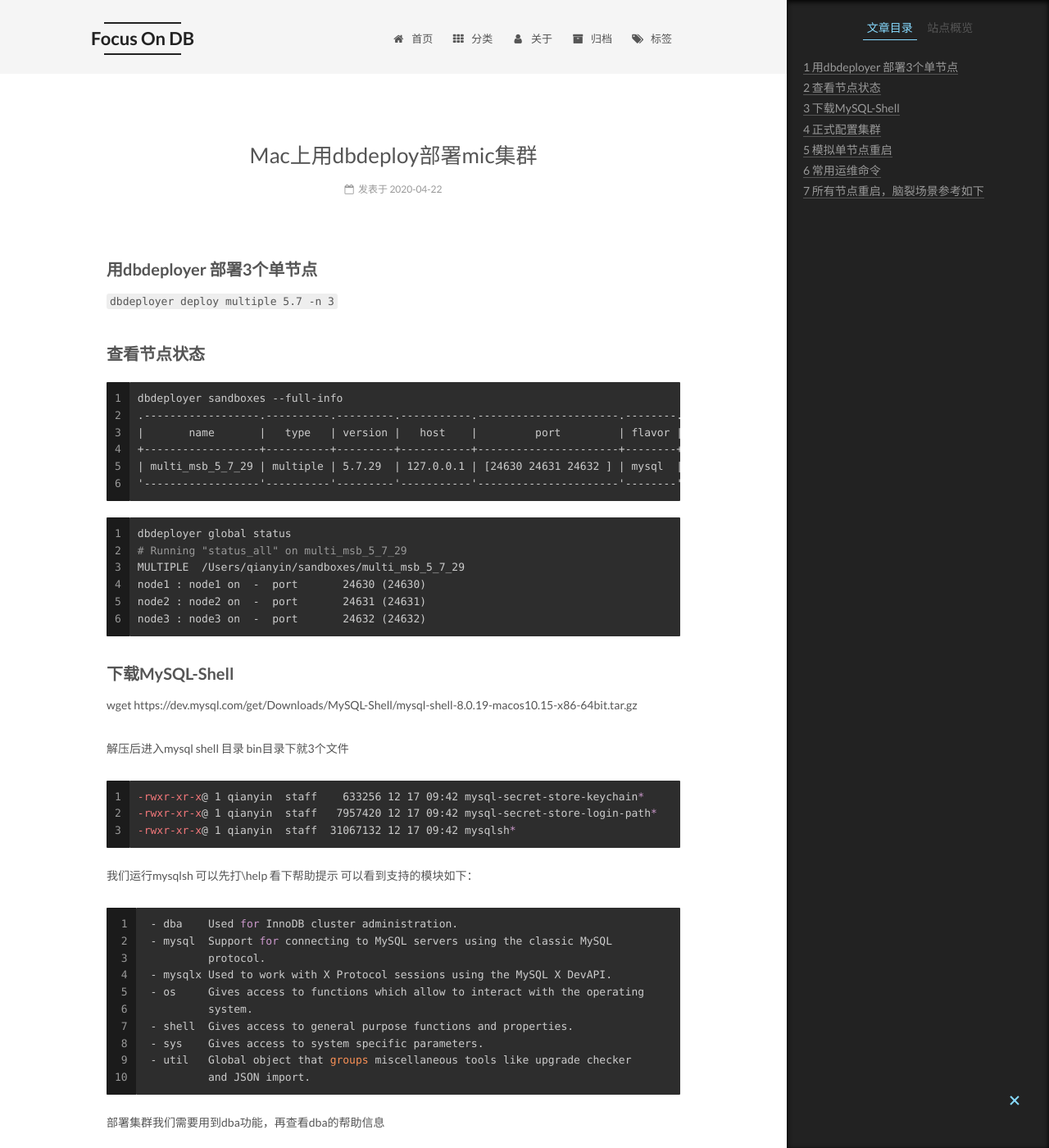
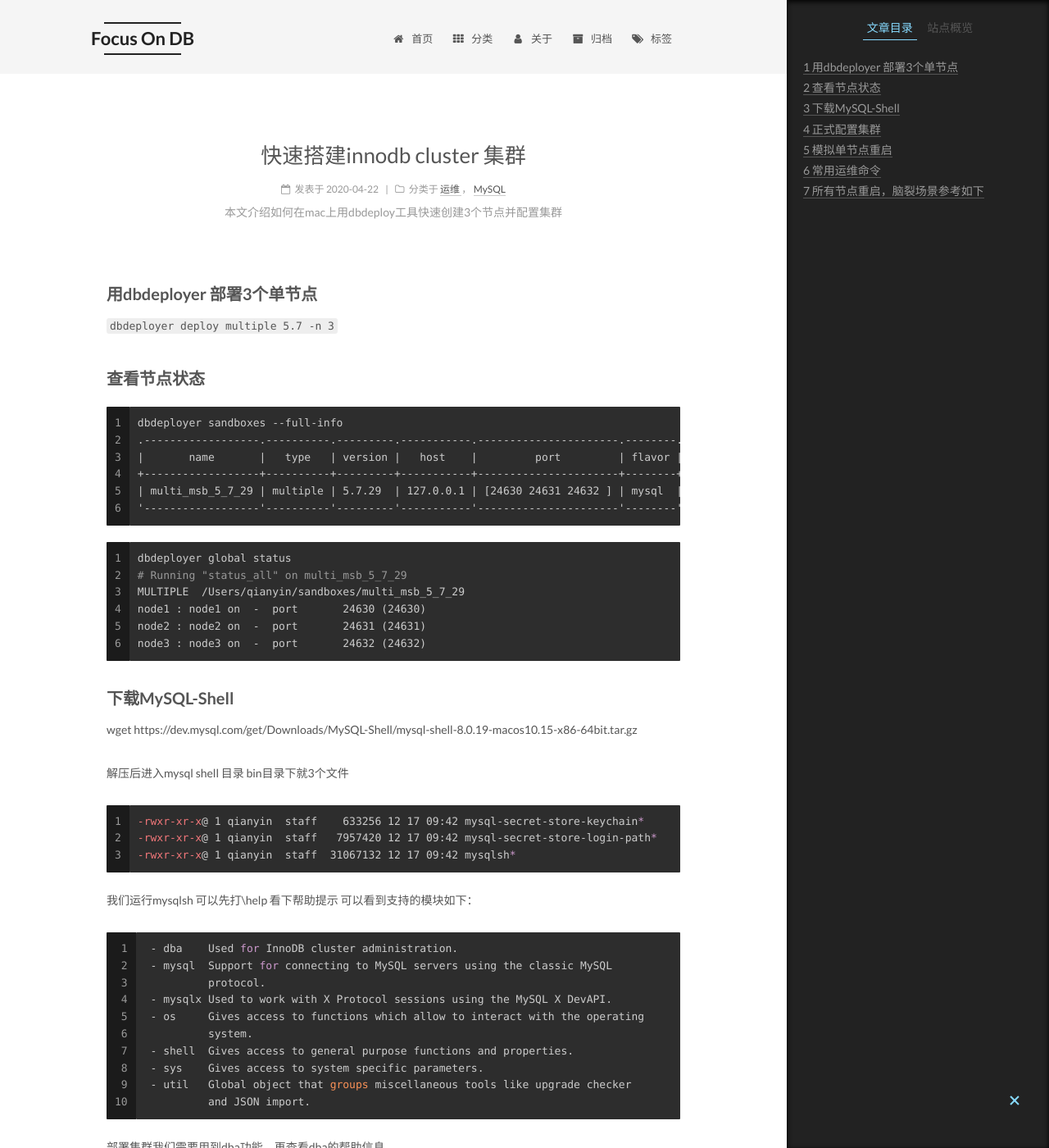
Before and after one commit to dba3306/dba3306.github.io, a Jekyll site: the page built from _posts/2020-04-22-mac上用dbdeploy部署MiC集群.md, in a window 1280 px wide and 1400 px high. Shown: the whole window at 82% size. Built offline with Jekyll 4.4.1, drawn with Linux system fonts in a browser that asks for light colours; comment, search, counter and statistics services are not loaded.

Commit message:
mac部署mic3节点集群

```diff
--- a/_posts/2020-04-22-mac上用dbdeploy部署MiC集群.md
+++ b/_posts/2020-04-22-mac上用dbdeploy部署MiC集群.md
@@ -1,3 +1,11 @@
+---
+title: 快速搭建innodb cluster 集群
+description: 本文介绍如何在mac上用dbdeploy工具快速创建3个节点并配置集群
+categories:
+ - 运维
+ - MySQL
+tags: innodb_cluster
+---
 ### 用dbdeployer 部署3个单节点
 `dbdeployer deploy multiple 5.7 -n 3`
 
```
Also changed, not shown: 15 other files.
